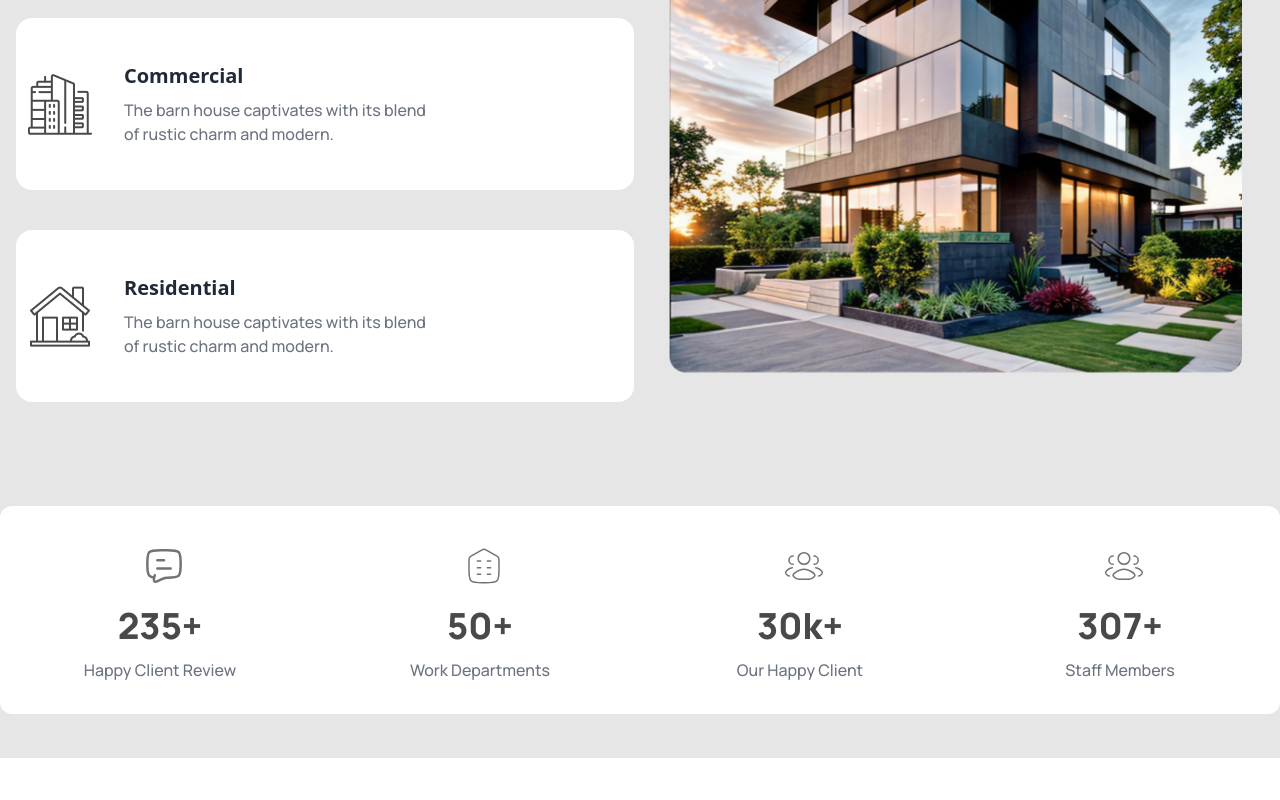
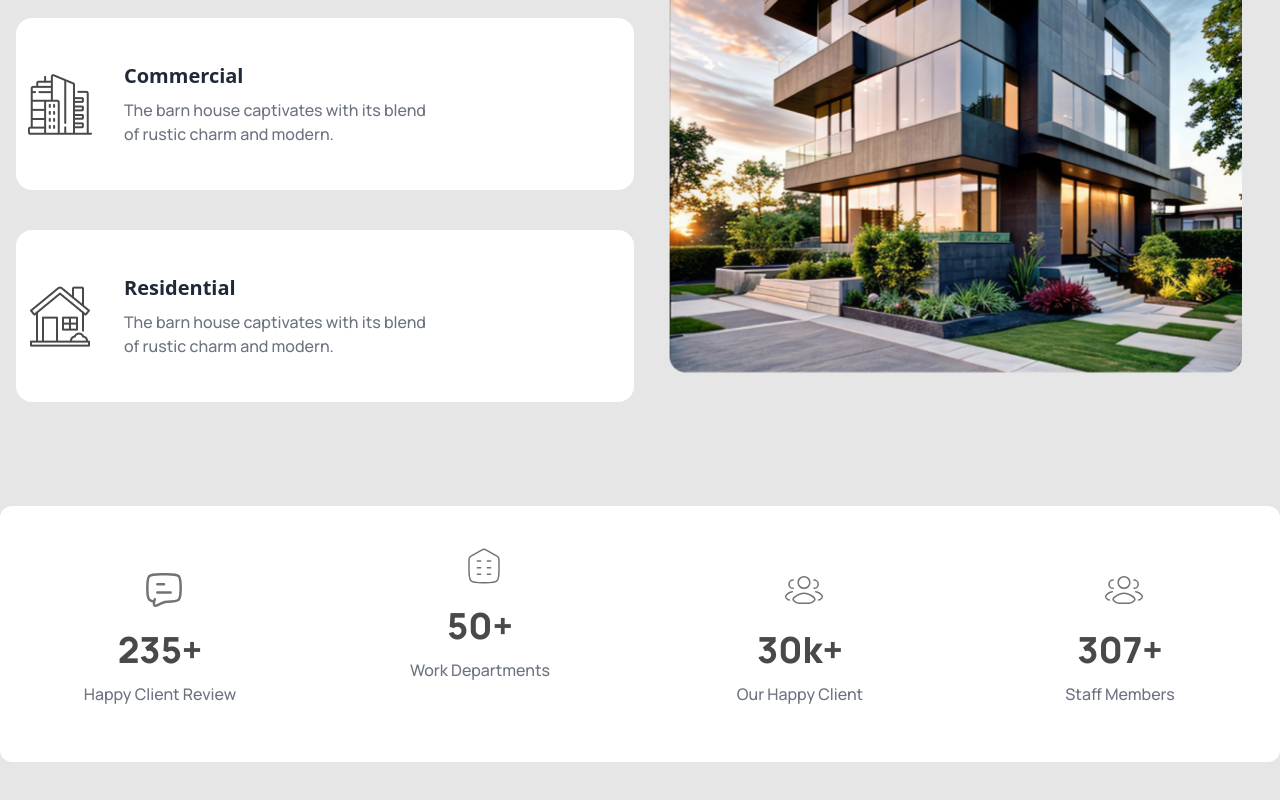
Before and after one commit to tanvermax/assingnment-three, a plain HTML site: page index.html in a window 1280 px wide. Shown: the part 1092-1892 px from the top of the page. Before the commit the page ends 1850 px from the top, so only its background shows below. Drawn offline with nearby package versions, Linux system fonts and the light colour scheme.

Commit message:
2nd and 3rd section

```diff
--- a/index.html
+++ b/index.html
@@ -241,7 +241,7 @@
       <!-- 3rd section -->
        <section class="bg-[#1e1e1e0e] py-11" >
         <div class="grid md:grid-cols-4 grid-cols-1 container m-auto bg-white rounded-xl py-10 " >
-          <div class="h-32 text-center items-center manrope ">
+          <div class="h-32 my-6  text-center items-center manrope ">
            <div class="w-[10%] mx-auto ">
             <svg width="40.000000" height="40.000000" viewBox="0 0 40 40" fill="none" xmlns="http://www.w3.org/2000/svg" xmlns:xlink="http://www.w3.org/1999/xlink">
 
@@ -255,7 +255,7 @@
            <p class="text-base mt-3 text-gray-500 font-medium">Happy Client Review</p>
           </div>
           <!-- second -->
-          <div class="h-32 text-center items-center manrope ">
+          <div class="h-32 md:my-0 my-6 text-center items-center manrope ">
             <div class="w-[10%] mx-auto ">
               <svg width="40.000000" height="40.000000" viewBox="0 0 40 40" fill="none" xmlns="http://www.w3.org/2000/svg" xmlns:xlink="http://www.w3.org/1999/xlink">
 
@@ -270,7 +270,7 @@
             <p class="text-base mt-3 text-gray-500 font-medium">Work Departments</p>
            </div>
            <!-- 3rd section -->
-           <div class="h-32 text-center items-center manrope ">
+           <div class="h-32 my-6  text-center items-center manrope ">
             <div class="w-[10%] mx-auto ">
               <svg width="40.000000" height="40.000000" viewBox="0 0 40 40" fill="none" xmlns="http://www.w3.org/2000/svg" xmlns:xlink="http://www.w3.org/1999/xlink">
 
@@ -288,7 +288,7 @@
             <p class="text-base mt-3 text-gray-500 font-medium">Our Happy Client</p>
            </div>
            <!-- 4rth section -->
-           <div class="h-32 text-center items-center manrope ">
+           <div class="h-32 my-6  text-center items-center manrope ">
             <div class="w-[10%] mx-auto ">
               <svg width="40.000000" height="40.000000" viewBox="0 0 40 40" fill="none" xmlns="http://www.w3.org/2000/svg" xmlns:xlink="http://www.w3.org/1999/xlink">
                 <desc>
```
